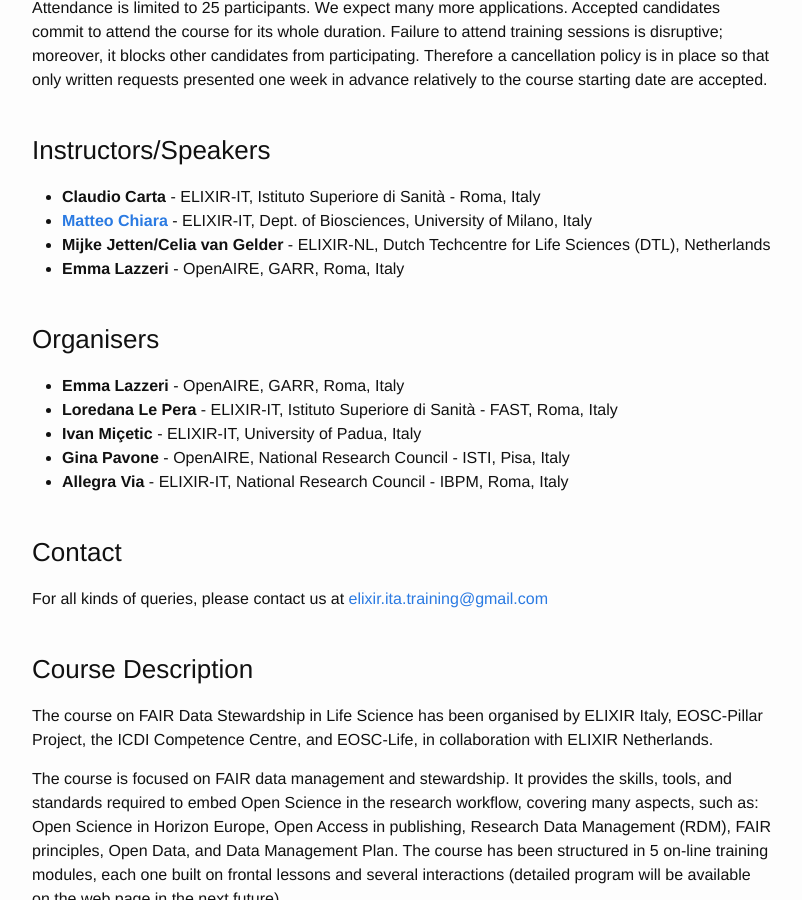
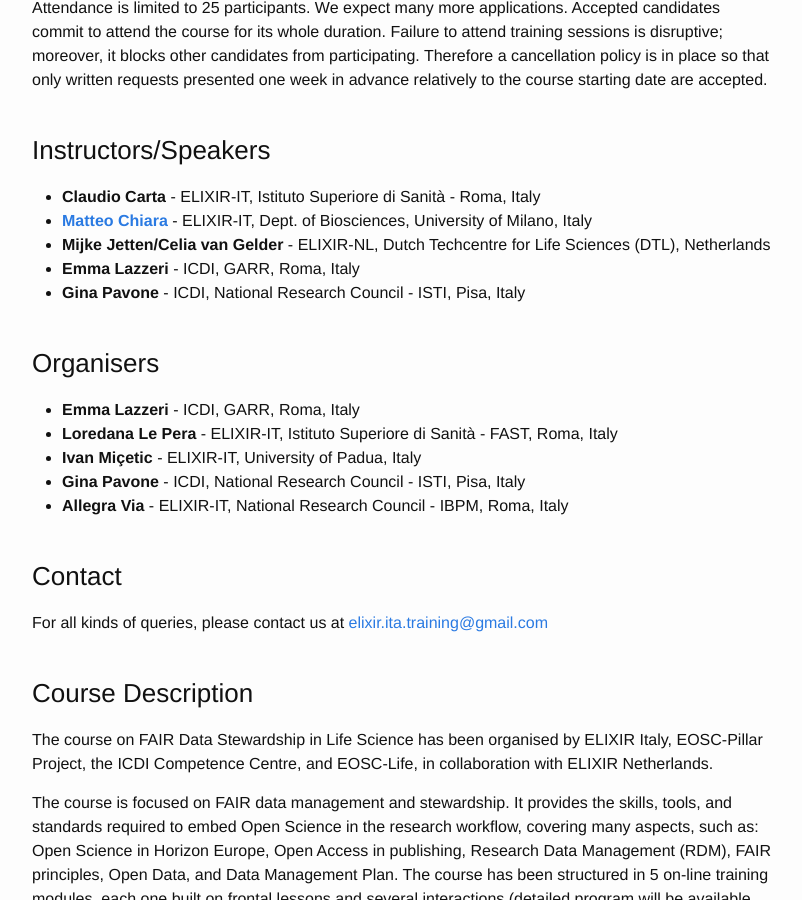
Before and after one commit to ELIXIR-IIB-training/website, a Jekyll site: the page built from _posts/2022-02-16-FAIR_Data_Stewardship-online.md, in a window 1280 px wide and 900 px high, scrolled down 1151 px. Shown: the whole window, without its empty margins (238-1040 px from the left). Built offline with Jekyll 4.4.1, drawn with Linux system fonts in a browser that asks for light colours.

Commit message:
Correct affiliations of Emma and Gina

```diff
--- a/_posts/2022-02-16-FAIR_Data_Stewardship-online.md
+++ b/_posts/2022-02-16-FAIR_Data_Stewardship-online.md
@@ -59,16 +59,17 @@ Attendance is limited to 25 participants. We expect many more applications. Acce
 - **Claudio Carta** - ELIXIR-IT, Istituto Superiore di Sanità - Roma, Italy
 - [**Matteo Chiara**](https://www.unimi.it/it/ugov/person/matteo-chiara) - ELIXIR-IT, Dept. of Biosciences, University of Milano, Italy
 - **Mijke Jetten/Celia van Gelder** - ELIXIR-NL, Dutch Techcentre for Life Sciences (DTL), Netherlands
-- **Emma Lazzeri** - OpenAIRE, GARR, Roma, Italy
+- **Emma Lazzeri** - ICDI, GARR, Roma, Italy
+- **Gina Pavone** - ICDI, National Research Council - ISTI, Pisa, Italy
 <br>
 <br>
 
 
 ### Organisers
-- **Emma Lazzeri** - OpenAIRE, GARR, Roma, Italy
+- **Emma Lazzeri** - ICDI, GARR, Roma, Italy
 - **Loredana Le Pera** - ELIXIR-IT, Istituto Superiore di Sanità - FAST, Roma, Italy
 - **Ivan Miçetic** - ELIXIR-IT, University of Padua, Italy
-- **Gina Pavone** - OpenAIRE, National Research Council - ISTI, Pisa, Italy
+- **Gina Pavone** - ICDI, National Research Council - ISTI, Pisa, Italy
 - **Allegra Via** - ELIXIR-IT, National Research Council - IBPM, Roma, Italy
 <br>
 <br>
```
